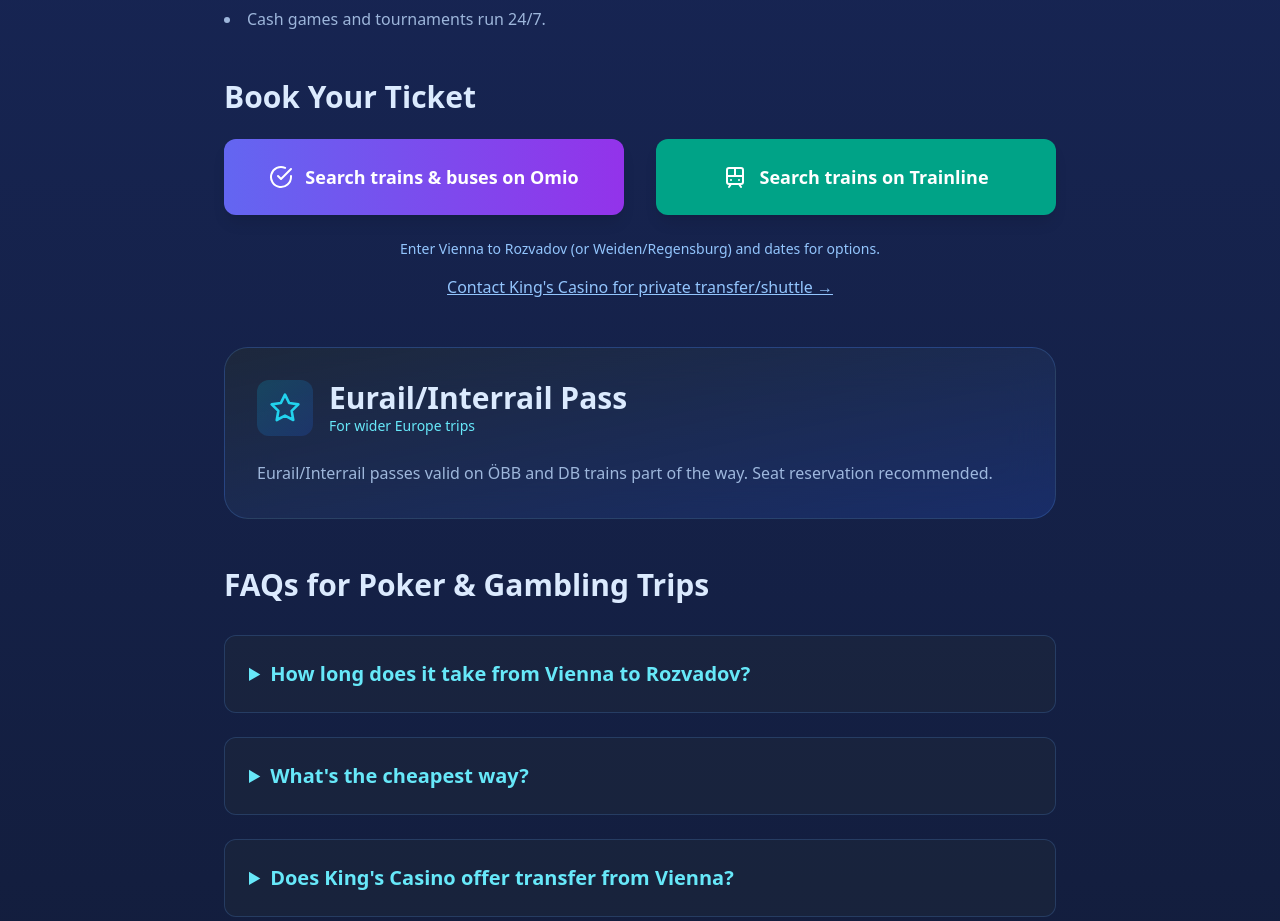
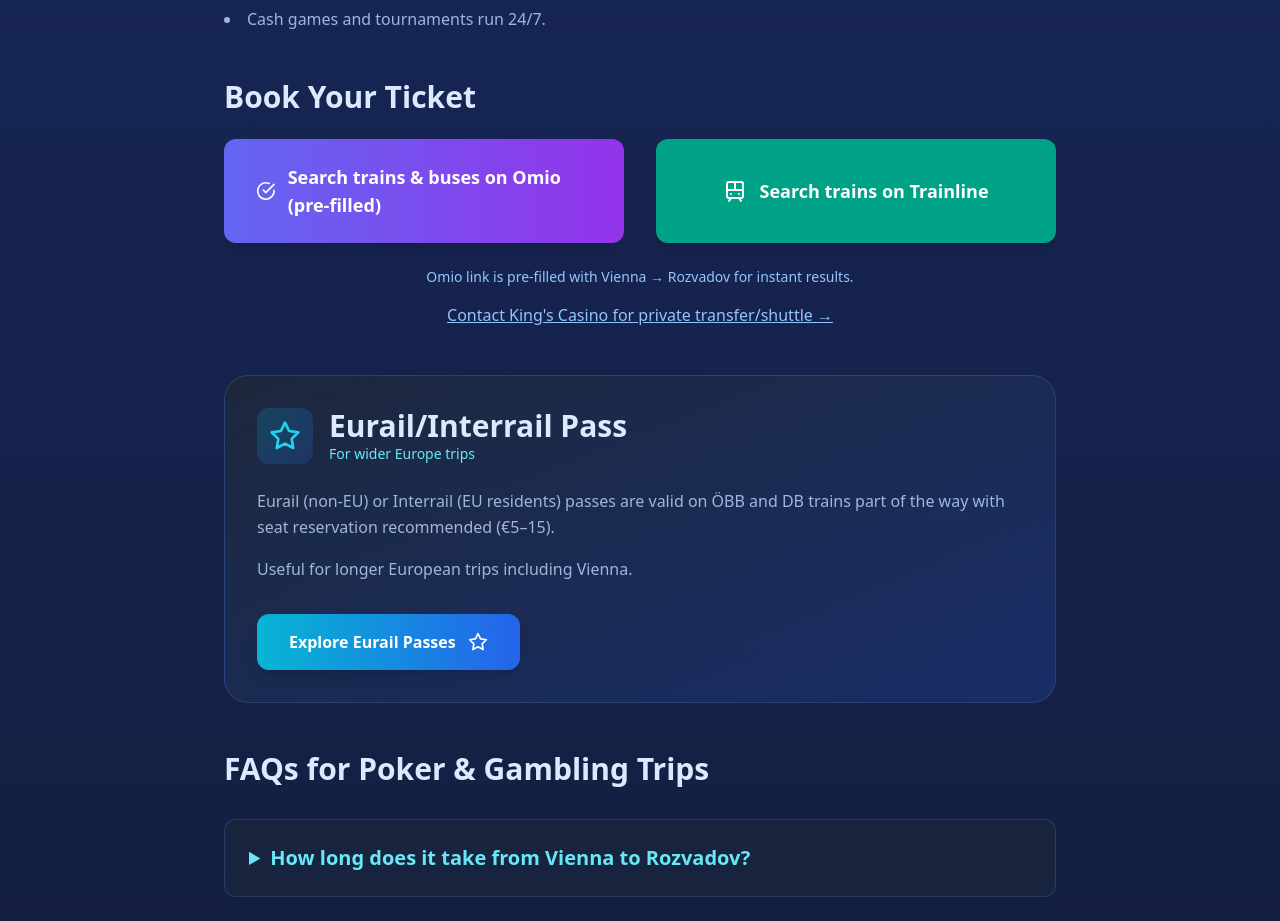
Before and after one commit to michaeljomahoney1985/get-me-there, a Next.js app: page /vienna-to-rozvadov in a window 1280 px wide. Shown: the part 2080-3001 px from the top of the page. Built offline with nearby package versions, Linux system fonts and the light colour scheme.

Commit message:
Update vienna-to-rozvadov.js

```diff
--- a/pages/vienna-to-rozvadov.js
+++ b/pages/vienna-to-rozvadov.js
@@ -238,13 +238,13 @@
             <h2 className="text-3xl font-bold text-blue-100 mb-6">Book Your Ticket</h2>
             <div className="grid md:grid-cols-2 gap-8">
               <a
-                href="https://www.omio.com/"
+                href="https://www.omio.com/search?from=Vienna&to=Rozvadov"
                 target="_blank"
                 rel="nofollow noopener"
                 className="inline-flex items-center justify-center gap-3 px-8 py-6 bg-gradient-to-r from-indigo-500 to-purple-600 hover:from-indigo-400 hover:to-purple-500 rounded-xl font-semibold text-white shadow-lg transition-all duration-300 text-lg"
               >
                 <CheckCircle className="w-6 h-6" />
-                Search trains & buses on Omio
+                Search trains & buses on Omio (pre-filled)
               </a>
               <a
                 href="https://www.thetrainline.com/"
@@ -257,7 +257,7 @@
               </a>
             </div>
             <p className="text-blue-300 mt-6 text-center text-sm">
-              Enter Vienna to Rozvadov (or Weiden/Regensburg) and dates for options.
+              Omio link is pre-filled with Vienna → Rozvadov for instant results.
             </p>
             <p className="text-blue-300 mt-4 text-center">
               <a href="https://www.kings-resort.com/en/transport/shuttle-service/" target="_blank" rel="noopener" className="underline hover:text-cyan-300">
@@ -279,7 +279,20 @@
               </div>
 
               <div className="space-y-4 text-blue-200/80 leading-relaxed">
-                <p>Eurail/Interrail passes valid on ÖBB and DB trains part of the way. Seat reservation recommended.</p>
+                <p>Eurail (non-EU) or Interrail (EU residents) passes are valid on ÖBB and DB trains part of the way with seat reservation recommended (€5–15).</p>
+                <p>Useful for longer European trips including Vienna.</p>
+              </div>
+
+              <div className="mt-8">
+                <a
+                  href="https://www.eurail.com"
+                  target="_blank"
+                  rel="noopener noreferrer"
+                  className="inline-flex items-center gap-3 px-8 py-4 bg-gradient-to-r from-cyan-500 to-blue-600 hover:from-cyan-400 hover:to-blue-500 rounded-xl font-semibold text-white shadow-lg transition-all duration-300"
+                >
+                  Explore Eurail Passes
+                  <Star className="w-5 h-5" />
+                </a>
               </div>
             </div>
           </section>
```
